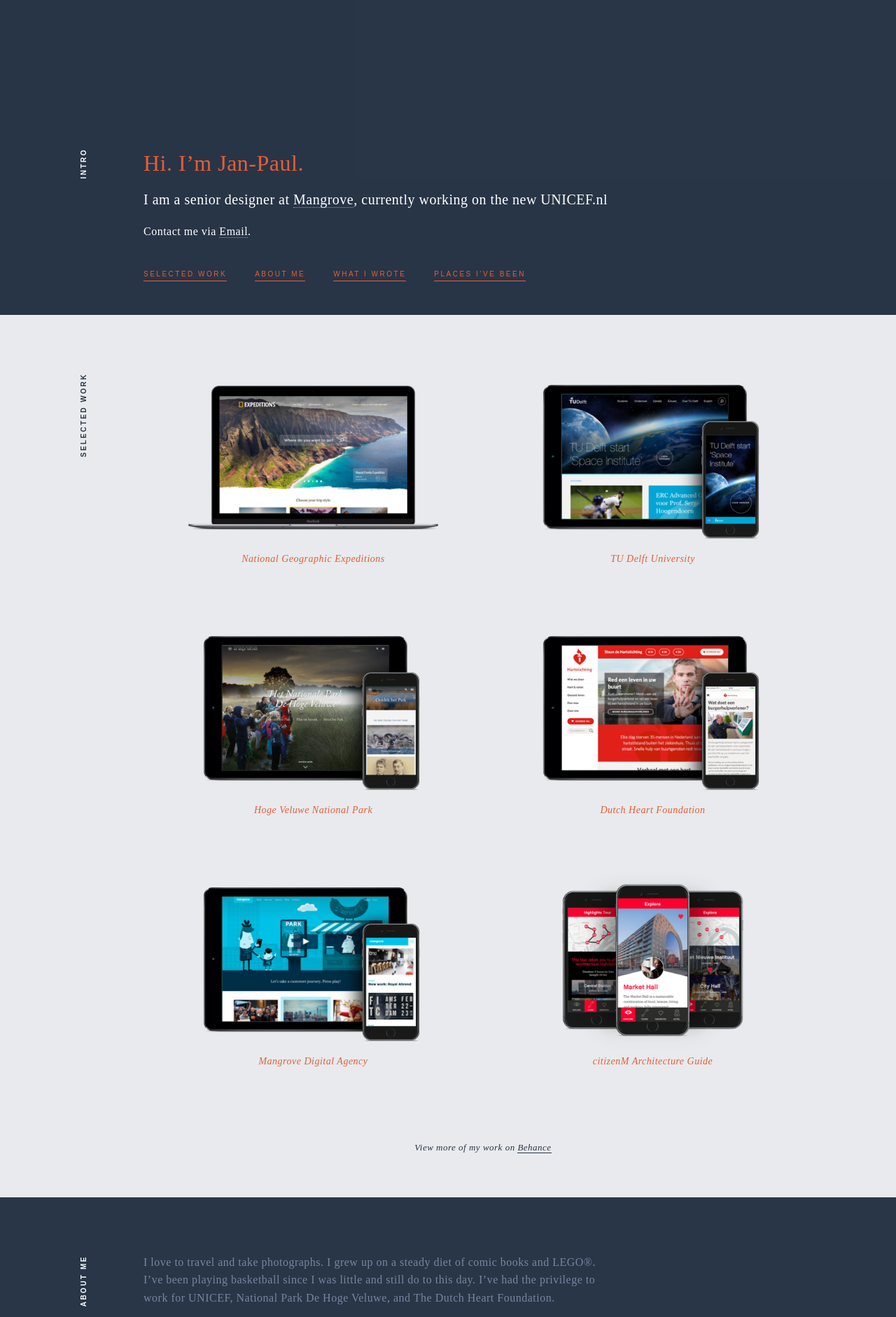
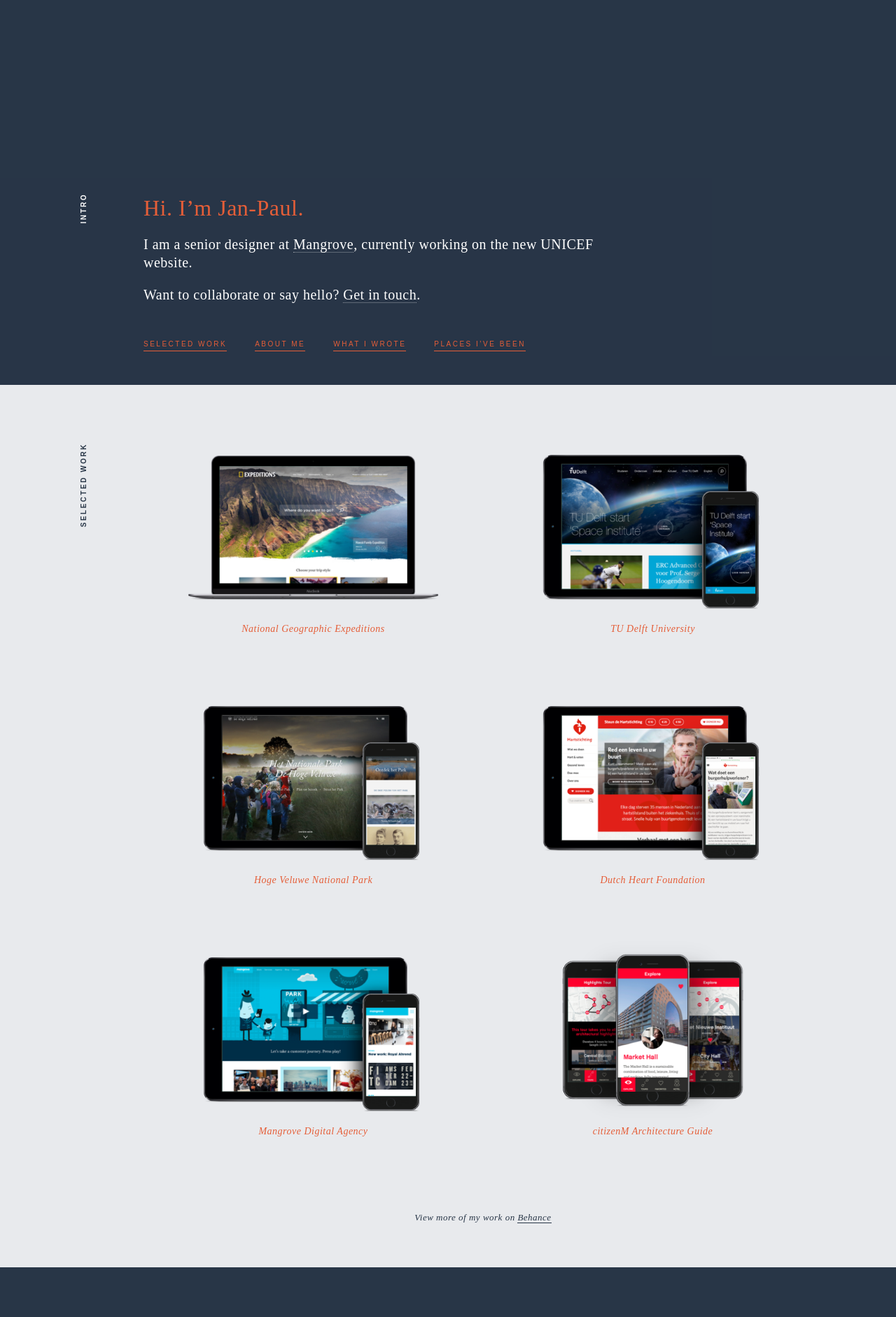
Before and after one commit to jpkoudstaal/jpkoudstaal.github.io, a Jekyll site: the page built from index.html, in a window 1280 px wide. Shown: the top 1882 px of the page at 70% size. Built offline with Jekyll 4.4.1, drawn with Linux system fonts in a browser that asks for light colours; nearby versions of some CDN libraries; some of the changed text lies outside the part shown.

Commit message:
Small updates incl home-link

```diff
--- a/_includes/header.html
+++ b/_includes/header.html
@@ -6,8 +6,8 @@
         <div class="xs2 subhead subhead--vertical cl-white">Intro</div>
         <div class="xs10 md7 content--primary">
           <h1 class="cl-primary">Hi. I’m <span style="white-space:nowrap">Jan-Paul.<span></h1>
-          <h2 class="cl-white">I am a senior designer at <a class="mangrove" href="http://mangrove.com" target="_blank">Mangrove</a>, currently working on the new UNICEF.nl</h2>
-          <p class="cl-white">Contact me via <a style="color:#fff;border-bottom: dotted 1px rgba(255, 255, 255, 0.5);text-decoration: none !important;" href="mailto:hi@jpkoudstaal.com">Email</a>.</p>
+          <h2 class="cl-white">I am a senior designer at <a class="mangrove" href="http://mangrove.com" target="_blank">Mangrove</a>, currently working on the new UNICEF website.</h2>
+          <h2 class="cl-white">Want to collaborate or say hello? <a href="mailto:hi@jpkoudstaal.com">Get in touch</a>.</p>
         </div>
       </div>
     </div>
--- a/_layouts/default.html
+++ b/_layouts/default.html
@@ -31,9 +31,9 @@
 
         <p>Projects I’ve worked on at Mangrove have been awarded with Most Popular Website of the Year 2015 (<a href="/dutchheartfoundation">Dutch Heart Foundation</a>), a Bronze Lovie Award (<a href="/hogeveluwe">Hoge Veluwe National Park</a>) and have been nominated for the Dutch Interactive Award (<a href="https://www.behance.net/gallery/24871757/Kwikfit" target="_blank">Kwik-Fit</a>).</p>
 
-        <p>I hacked this site together in <a href="http://jekyllrb.com/" target="_blank">Jekyll</a> using <a href="https://www.sublimetext.com/">Sublime Text 3</a>. The type is set in Calluna and Calluna Sans, created by <a href="http://www.exljbris.com/" target="_blank">Jos Buivenga</a>.</p>
+        <p>I hacked this site together in <a href="http://jekyllrb.com/" target="_blank">Jekyll</a> using <a href="https://www.sublimetext.com/">Sublime Text 3</a>. The type is set in Calluna and Calluna Sans, created by <a href="http://www.exljbris.com/" target="_blank">Jos Buivenga</a>. Thanks to <a href="http://gideonheilbron.nl" target="_blank">Gideon Heilbron</a> for his help with the front-end development of this site.</p>
 
-        <p>Thanks to <a href="http://gideonheilbron.nl" target="_blank">Gideon Heilbron</a> for his help with the front-end development of this site.</p>
+        <p class="cl-white">Want to collaborate or just say hello? <a href="mailto:hi@jpkoudstaal.com">Get in touch!</a>.</p>
 
       </div>
     </div>
--- a/_layouts/page.html
+++ b/_layouts/page.html
@@ -4,7 +4,7 @@
 
 <!DOCTYPE html>
 <html class="page">
-
+<div class="home subhead cl-white"><a href="/">home</a></div>
 {% include head.html %}
 
 <header class="pb5 parallax-window" data-parallax="scroll" data-image-src="images/{{ page.bg }}" data-z-index="1">
--- a/_sass/_custom.scss
+++ b/_sass/_custom.scss
@@ -5,10 +5,21 @@
 .page header{
   min-height: 550px;
 }
+.home{
+  position:fixed;
+  top:20px;
+  left:0;
+  z-index: 99999;
+  a{
+    padding:20px;
+    color:$cl-secondary;
+  }
+}
+
 header {
   position: relative;
   height: 50%;
-  min-height: 350px;
+  min-height: 550px;
   color: $cl-black;
   background-size: cover;
   background-position: center top;
--- a/_sass/_typography.scss
+++ b/_sass/_typography.scss
@@ -368,8 +368,8 @@
     padding-bottom:30px;
     font-size:80%;
   }
-  img{
-    padding-bottom:30px;
+  main img{
+    margin-bottom:30px;
     border:1px solid #eee;
   }
 }
```
Also changed, not shown: 1 other file.
